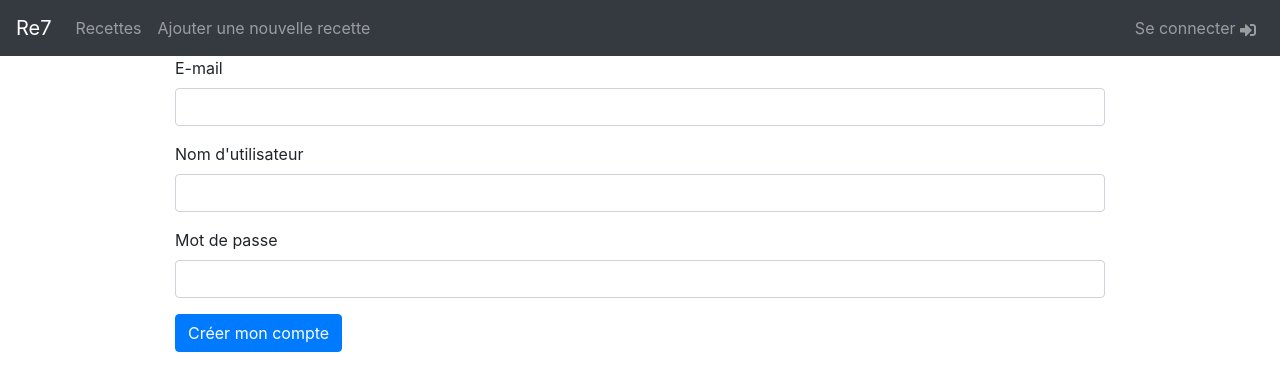
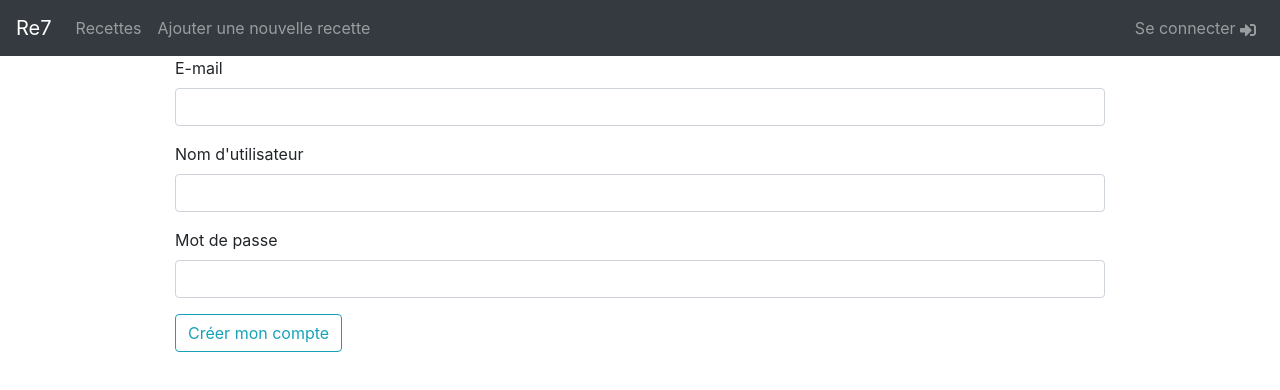
Before and after one commit to robin-blanchard/Re7, a React (Create React App) app in the folder frontend/: page /register in a window 1280 px wide. Shown: the top 390 px of the page. Built offline with nearby package versions, Linux system fonts and the light colour scheme; no server answers.

Commit message:
Modified css register page

```diff
--- a/frontend/src/RegisterPage/RegisterPage.jsx
+++ b/frontend/src/RegisterPage/RegisterPage.jsx
@@ -86,7 +86,9 @@ const RegisterPage = (props) => {
             onChange={(e) => setPassword(e.target.value)}
           />
         </Form.Group>
-        <Button type="submit">Créer mon compte</Button>
+        <Button type="submit" variant="outline-info">
+          Créer mon compte
+        </Button>
       </Form>
     </Fragment>
   );
```
